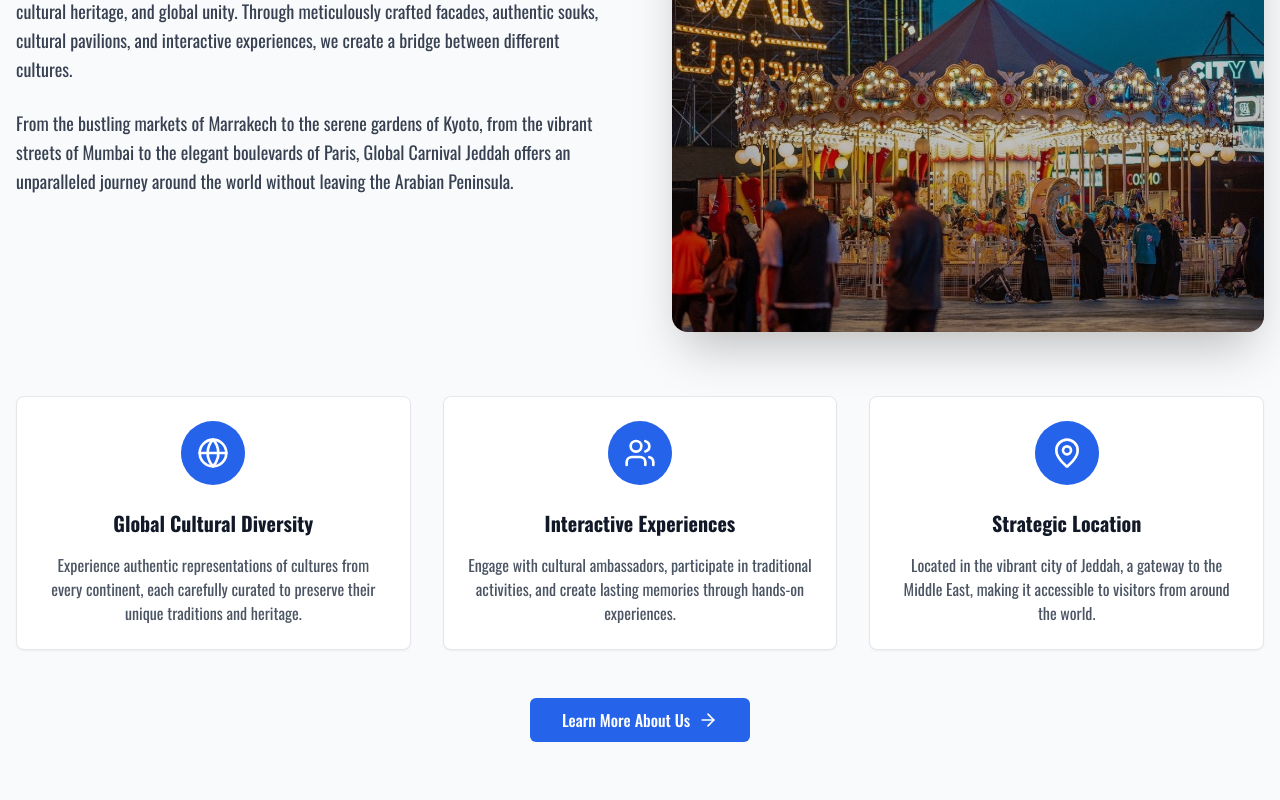
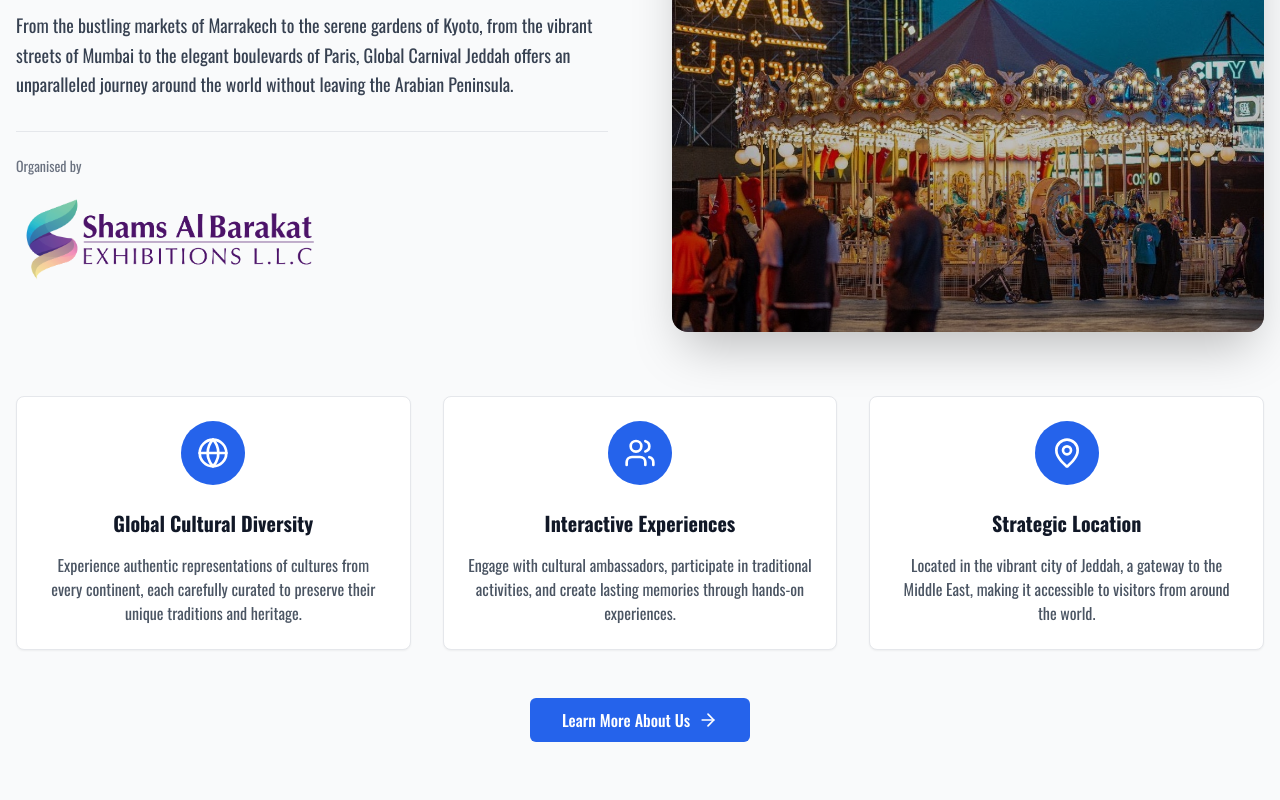
Before and after one commit to akhilbhadrangirija/Global-Carnival, a Next.js app: page /en in a window 1280 px wide. Shown: the part 1320-2120 px from the top of the page. Built offline with nearby package versions, Linux system fonts and the light colour scheme.

Commit message:
Add company details

```diff
--- a/src/components/layout/Footer.js
+++ b/src/components/layout/Footer.js
@@ -249,6 +249,26 @@ export function Footer() {
             <p className="text-gray-400 text-sm">
               {t('copyright')}
             </p>
+
+            {/* Organized by Section */}
+            <div className="flex flex-col items-center space-y-2">
+              <p className="text-gray-400 text-sm">Organized by</p>
+              <a
+                href="https://www.barakatexhibitions.com/"
+                target="_blank"
+                rel="noopener noreferrer"
+                className="transition-opacity hover:opacity-80"
+              >
+                <Image
+                  src="/ShamsAl.png"
+                  alt="Shams Al Logo"
+                  width={150}
+                  height={50}
+                  className="object-contain"
+                />
+              </a>
+            </div>
+
             {/* <div className="flex space-x-6 text-sm">
               <Link href={`/${locale}/privacy`} className="text-gray-400 hover:text-white transition-colors">
                 {t('links.privacy')}
--- a/src/components/sections/AboutPreview.js
+++ b/src/components/sections/AboutPreview.js
@@ -6,6 +6,7 @@ import { motion } from 'framer-motion';
 import { ArrowRight, Globe, Users, MapPin } from 'lucide-react';
 import { Button } from '@/components/ui/Button';
 import { Card } from '@/components/ui/Card';
+import Image from 'next/image';
 
 export function AboutPreview() {
   const t = useTranslations();
@@ -45,6 +46,7 @@ export function AboutPreview() {
           <p className="text-lg md:text-xl text-gray-600 max-w-3xl mx-auto">
             {t('aboutPreview.subtitle')}
           </p>
+          {/* Organised by */}
         </motion.div>
 
         <div className="grid grid-cols-1 lg:grid-cols-2 gap-16 items-center mb-16">
@@ -63,6 +65,20 @@ export function AboutPreview() {
                 {t('aboutPreview.description2')}
               </p>
             </div>
+
+            {/* Organised by section */}
+            <div className="mt-8 pt-6 border-t border-gray-200">
+              <p className="text-sm text-gray-500 mb-3">Organised by</p>
+              <a
+                href="https://www.barakatexhibitions.com/"
+                target="_blank"
+                rel="noopener noreferrer"
+                className="inline-block hover:opacity-80 transition-opacity"
+              >
+                <Image src="/ShamsAl.png" alt="logo" width={300} height={100} />
+              </a>
+            </div>
+
           </motion.div>
 
           {/* Image */}
--- a/src/components/sections/Hero.js
+++ b/src/components/sections/Hero.js
@@ -35,6 +35,9 @@ export function Hero() {
 
   return (
     <section className="relative min-h-screen flex items-center justify-center overflow-hidden">
+      {/* <div className="absolute z-10 bottom-20 left-20 backdrop-blur-sm bg-white/40 border border-white/20 rounded-xl px-4 py-3 flex flex-col md:flex-row items-center gap-2 shadow-lg">
+            <Image src="/ShamsAl.png" alt="logo" width={150} height={50} />
+            </div> */}
       {/* Background Carousel */}
       <div className="absolute inset-0 z-0">
         <div
```
Also changed, not shown: public/ShamsAl.png (added).
